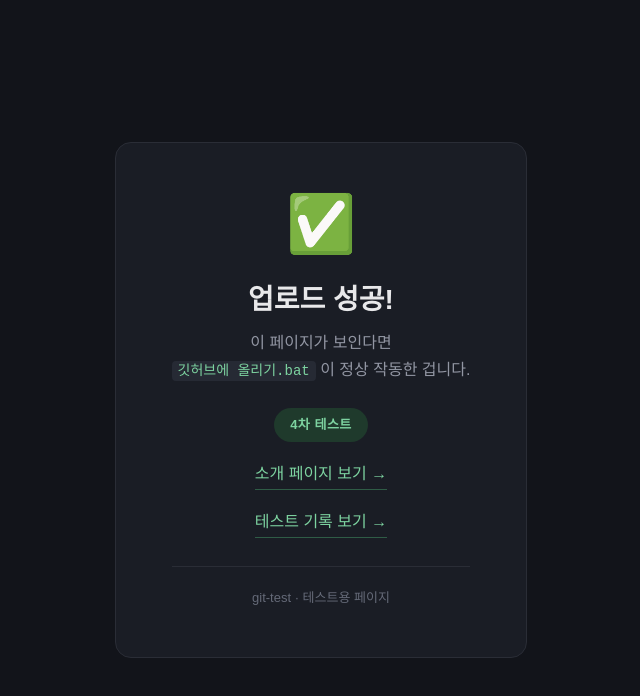
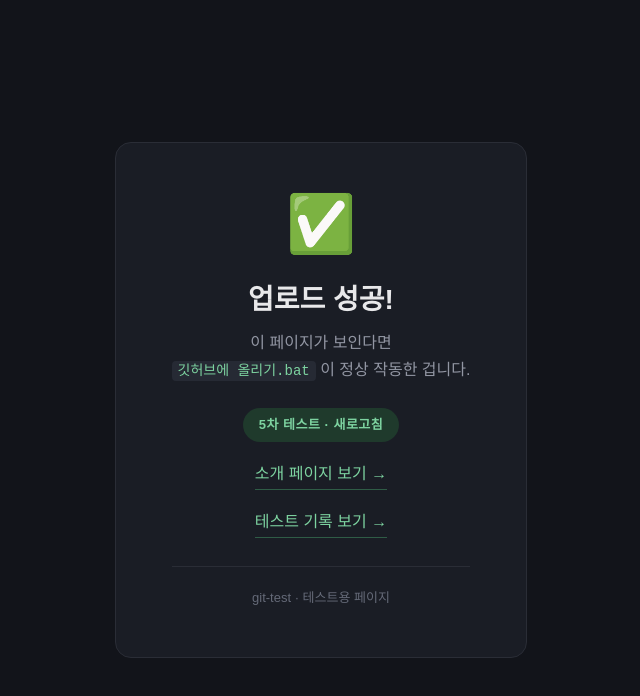
Before and after one commit to jhc2265/git-test, a plain HTML site: page index.html in a window 1280 px wide. Shown: the whole page, without its empty margins (319-959 px from the left). Drawn offline with Linux system fonts and the light colour scheme.

Commit message:
7/31(금) 16:38 · 추가 1, 수정 1

```diff
--- a/index.html
+++ b/index.html
@@ -82,7 +82,7 @@
       이 페이지가 보인다면<br>
       <code>깃허브에 올리기.bat</code> 이 정상 작동한 겁니다.
     </p>
-    <p class="badge">4차 테스트</p>
+    <p class="badge">5차 테스트 · 새로고침</p>
     <p><a class="link" href="about.html">소개 페이지 보기 →</a></p>
     <p><a class="link" href="기록.html">테스트 기록 보기 →</a></p>
     <p class="stamp">git-test · 테스트용 페이지</p>
```
Also changed, not shown: 1 other file.
